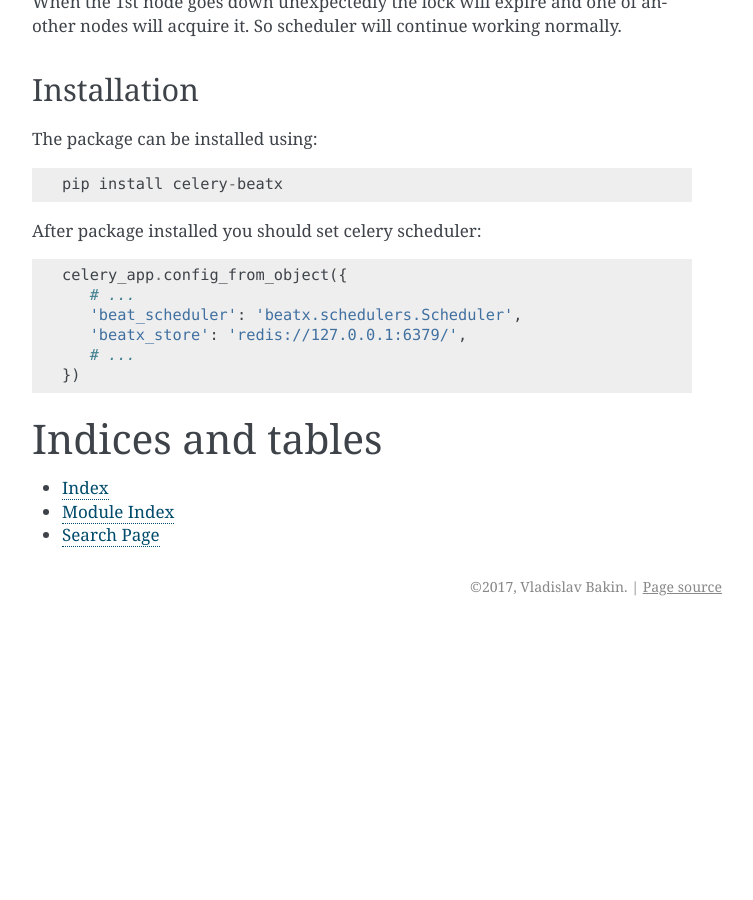
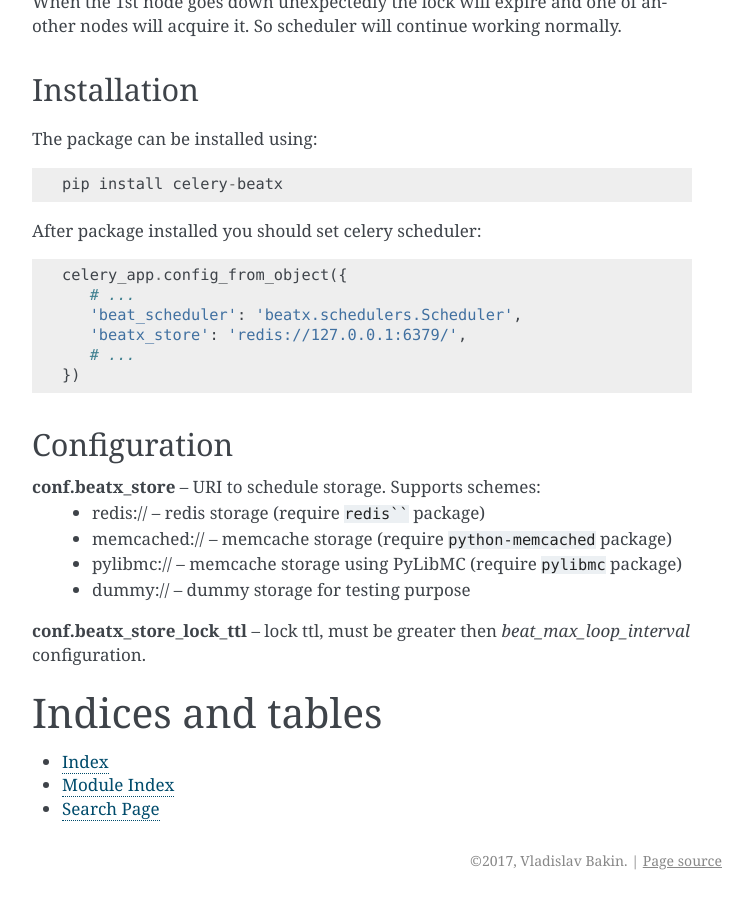
Before and after one commit to mixkorshun/celery-beatx, a Sphinx documentation site: the page built from docs/index.rst, in a window 1280 px wide and 900 px high, scrolled down 1167 px. Shown: the whole window, without its empty margins (388-1141 px from the left). Built offline with Sphinx 7.4.7, drawn with Linux system fonts in a browser that asks for light colours; before the commit the page ends 1793 px from its top, so only the background shows below that.

Commit message:
update documentation

`````diff
--- a/README.rst
+++ b/README.rst
@@ -26,7 +26,7 @@
    celery_app.config_from_object({
       # ...
       'beat_scheduler': 'beatx.schedulers.Scheduler',
-      'beat_store': 'redis://127.0.0.1:6379/',
+      'beatx_store': 'redis://127.0.0.1:6379/',
       # ...
    })
 
--- a/docs/index.rst
+++ b/docs/index.rst
@@ -63,6 +63,19 @@
    })
 
 
+Configuration
+-------------
+
+**conf.beatx_store** – URI to schedule storage. Supports schemes:
+ * redis:// – redis storage (require ``redis```` package)
+ * memcached:// – memcache storage (require ``python-memcached`` package)
+ * pylibmc:// – memcache storage using PyLibMC (require ``pylibmc`` package)
+ * dummy:// – dummy storage for testing purpose
+
+**conf.beatx_store_lock_ttl** – lock ttl, must be greater then `beat_max_loop_interval`
+configuration.
+
+
 Indices and tables
 ==================
 
`````
